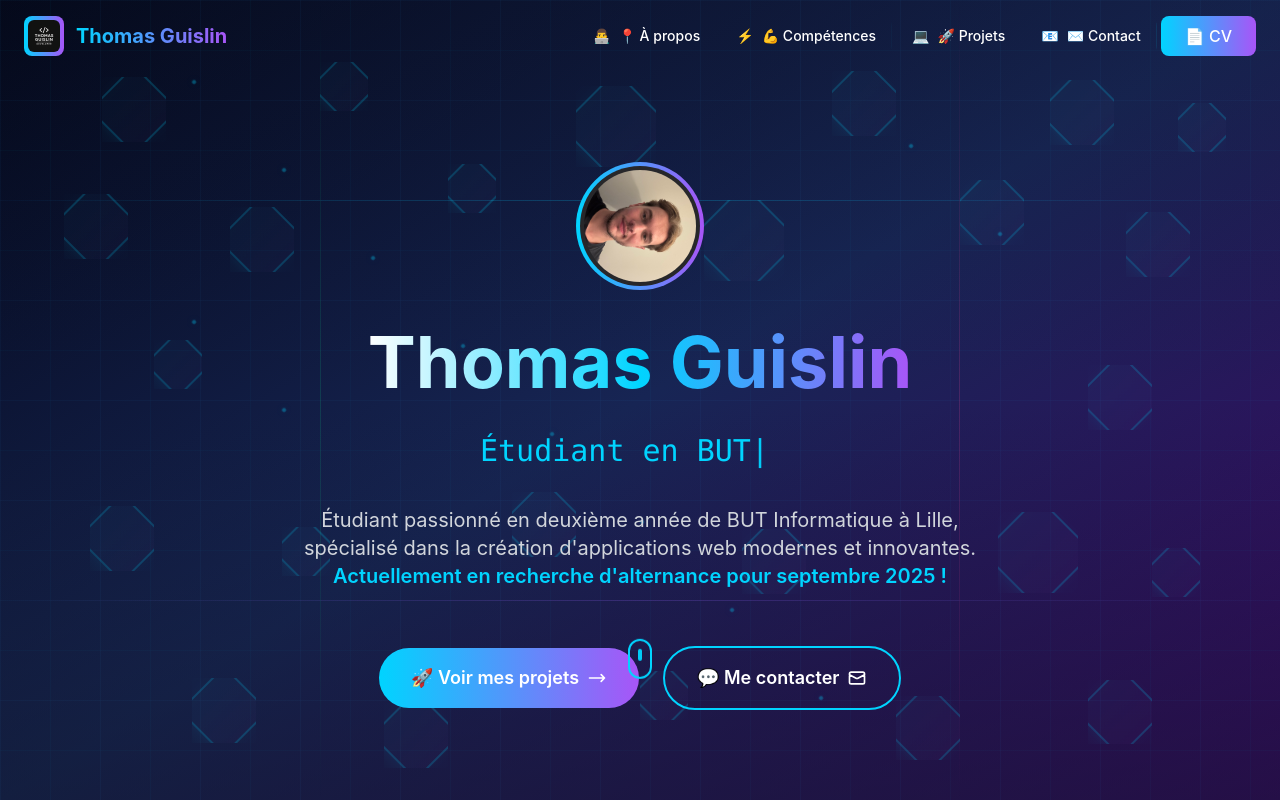
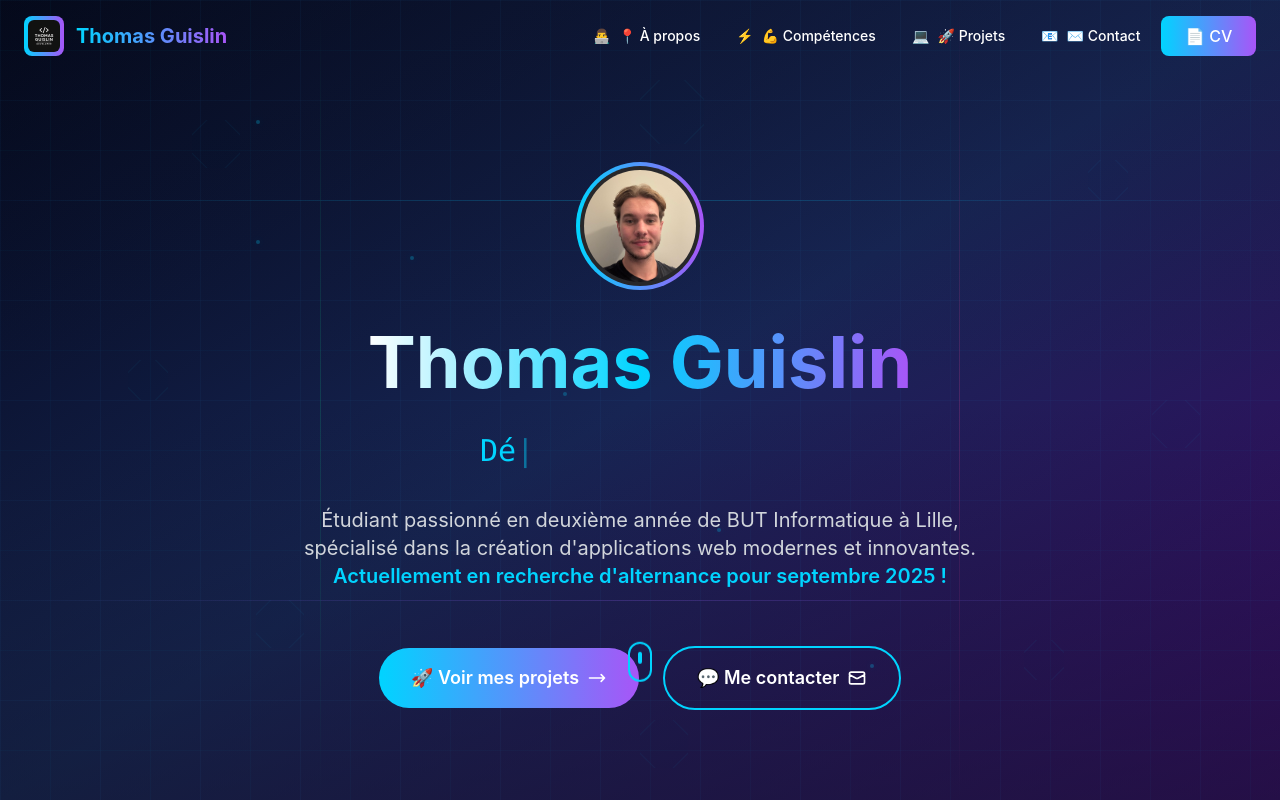
Before and after one commit to Dutax76/portfolio, a Next.js app: page / in a window 1280 px wide. Shown: the top 800 px of the page. Built offline with nearby package versions, Linux system fonts and the light colour scheme.

Commit message:
Optimisation

```diff
--- a/app/components/Hero.tsx
+++ b/app/components/Hero.tsx
@@ -1,13 +1,15 @@
 'use client'
 
-import { useEffect, useState, useRef } from 'react'
+import { useEffect, useState, useRef, useCallback } from 'react'
 
 const Hero = () => {
   const [text, setText] = useState('')
   const [isTyping, setIsTyping] = useState(true)
   const [currentPhrase, setCurrentPhrase] = useState(0)
   const [isClient, setIsClient] = useState(false)
-  const shapesInitialized = useRef(false)
+  const animationRef = useRef<number>()
+  const lastFrameTime = useRef(0)
+  const textProgress = useRef(0)
 
   const phrases = [
     'Développeur Passionné',
@@ -16,101 +18,93 @@ const Hero = () => {
     'Futur Alternant'
   ]
 
-  // Fixed positions for shapes (calculated once)
+  // Réduit le nombre de shapes pour améliorer l'INP (25 → 8)
   const fixedShapes = useRef([
-    // Rangée du haut
-    { left: 8, top: 10, delay: 0, duration: 6, size: 'medium' },
-    { left: 25, top: 8, delay: 0.3, duration: 7, size: 'small' },
-    { left: 45, top: 12, delay: 0.6, duration: 8, size: 'large' },
-    { left: 65, top: 9, delay: 0.9, duration: 6, size: 'medium' },
-    { left: 82, top: 11, delay: 1.2, duration: 7, size: 'medium' },
-    { left: 92, top: 15, delay: 1.5, duration: 8, size: 'small' },
-
-    // Rangée milieu-haut
-    { left: 5, top: 25, delay: 1.8, duration: 6, size: 'medium' },
-    { left: 18, top: 28, delay: 2.1, duration: 7, size: 'medium' },
-    { left: 35, top: 23, delay: 2.4, duration: 8, size: 'small' },
-    { left: 55, top: 27, delay: 2.7, duration: 6, size: 'large' },
-    { left: 75, top: 25, delay: 3, duration: 7, size: 'medium' },
-    { left: 88, top: 29, delay: 3.3, duration: 8, size: 'medium' },
-
-    // Rangée centre (autour du contenu principal - plus espacée)
-    { left: 12, top: 45, delay: 3.6, duration: 6, size: 'small' },
-    { left: 85, top: 48, delay: 3.9, duration: 7, size: 'medium' },
-
-    // Rangée milieu-bas
-    { left: 7, top: 65, delay: 4.2, duration: 8, size: 'medium' },
-    { left: 22, top: 68, delay: 4.5, duration: 6, size: 'small' },
-    { left: 40, top: 63, delay: 4.8, duration: 7, size: 'medium' },
-    { left: 58, top: 67, delay: 5.1, duration: 8, size: 'medium' },
-    { left: 78, top: 65, delay: 5.4, duration: 6, size: 'large' },
-    { left: 90, top: 69, delay: 5.7, duration: 7, size: 'small' },
-
-    // Rangée du bas
-    { left: 15, top: 85, delay: 6, duration: 8, size: 'medium' },
-    { left: 30, top: 88, delay: 6.3, duration: 6, size: 'medium' },
-    { left: 50, top: 84, delay: 6.6, duration: 7, size: 'small' },
-    { left: 70, top: 87, delay: 6.9, duration: 8, size: 'medium' },
-    { left: 85, top: 85, delay: 7.2, duration: 6, size: 'medium' }
+    { left: 15, top: 15, delay: 0, size: 'medium' },
+    { left: 85, top: 20, delay: 0.5, size: 'small' },
+    { left: 10, top: 45, delay: 1, size: 'small' },
+    { left: 90, top: 50, delay: 1.5, size: 'medium' },
+    { left: 20, top: 75, delay: 2, size: 'medium' },
+    { left: 80, top: 80, delay: 2.5, size: 'small' },
+    { left: 50, top: 10, delay: 3, size: 'large' },
+    { left: 50, top: 90, delay: 3.5, size: 'medium' }
   ])
 
-  // Function to get size classes
-  const getSizeClass = (size: string) => {
+  const getSizeClass = useCallback((size: string) => {
     switch (size) {
-      case 'small': return 'w-12 h-12'
-      case 'medium': return 'w-16 h-16'
-      case 'large': return 'w-20 h-20'
-      default: return 'w-16 h-16'
+      case 'small': return 'w-10 h-10'
+      case 'medium': return 'w-12 h-12'
+      case 'large': return 'w-16 h-16'
+      default: return 'w-12 h-12'
     }
-  }
+  }, [])
+
+  // Animation optimisée avec requestAnimationFrame
+  const animate = useCallback((currentTime: number) => {
+    if (currentTime - lastFrameTime.current < 120) { // Limite à ~8fps pour économiser CPU
+      animationRef.current = requestAnimationFrame(animate)
+      return
+    }
+
+    lastFrameTime.current = currentTime
+    const currentPhraseText = phrases[currentPhrase]
+
+    if (isTyping) {
+      if (textProgress.current < currentPhraseText.length) {
+        textProgress.current += 1
+        setText(currentPhraseText.slice(0, Math.floor(textProgress.current)))
+        animationRef.current = requestAnimationFrame(animate)
+      } else {
+        // Pause avant suppression
+        setTimeout(() => setIsTyping(false), 2000)
+      }
+    } else {
+      if (textProgress.current > 0) {
+        textProgress.current -= 0.8 // Suppression plus rapide
+        setText(currentPhraseText.slice(0, Math.floor(textProgress.current)))
+        animationRef.current = requestAnimationFrame(animate)
+      } else {
+        setCurrentPhrase((prev) => (prev + 1) % phrases.length)
+        setIsTyping(true)
+        animationRef.current = requestAnimationFrame(animate)
+      }
+    }
+  }, [isTyping, currentPhrase, phrases])
 
   useEffect(() => {
     setIsClient(true)
-    shapesInitialized.current = true
   }, [])
 
   useEffect(() => {
-    let timeout: NodeJS.Timeout
+    if (isClient) {
+      textProgress.current = 0
+      animationRef.current = requestAnimationFrame(animate)
+    }
 
-    if (isTyping) {
-      if (text.length < phrases[currentPhrase].length) {
-        timeout = setTimeout(() => {
-          setText(phrases[currentPhrase].slice(0, text.length + 1))
-        }, 100)
-      } else {
-        timeout = setTimeout(() => setIsTyping(false), 2000)
-      }
-    } else {
-      if (text.length > 0) {
-        timeout = setTimeout(() => {
-          setText(text.slice(0, -1))
-        }, 50)
-      } else {
-        setCurrentPhrase((prev) => (prev + 1) % phrases.length)
-        setIsTyping(true)
+    return () => {
+      if (animationRef.current) {
+        cancelAnimationFrame(animationRef.current)
       }
     }
-
-    return () => clearTimeout(timeout)
-  }, [text, isTyping, currentPhrase])
+  }, [isClient, animate])
 
   return (
     <section className="min-h-screen flex items-center justify-center relative pt-20">
-      {/* Fixed floating geometric shapes - only render when client is ready */}
-      {isClient && shapesInitialized.current && (
+      {/* Shapes réduites et optimisées */}
+      {isClient && (
         <div className="absolute inset-0 overflow-hidden pointer-events-none">
           {fixedShapes.current.map((shape, i) => (
             <div
               key={i}
-              className="absolute will-change-transform contain-layout opacity-20"
+              className="absolute opacity-15 animate-float-slow"
               style={{
                 left: `${shape.left}%`,
                 top: `${shape.top}%`,
-                animation: `float ${shape.duration}s ease-in-out infinite`,
-                animationDelay: `${shape.delay}s`
+                animationDelay: `${shape.delay}s`,
+                contain: 'layout style paint'
               }}
             >
-              <div className={`${getSizeClass(shape.size)} border-2 border-neon-blue transform rotate-45 bg-gradient-to-r from-neon-blue/10 to-neon-purple/10 shadow-lg shadow-neon-blue/20 will-change-transform`} />
+              <div className={`${getSizeClass(shape.size)} border border-neon-blue/30 rotate-45 bg-neon-blue/5`} />
             </div>
           ))}
         </div>
@@ -118,14 +112,14 @@ const Hero = () => {
 
       <div className="container mx-auto px-6 text-center relative z-10">
         <div className="max-w-4xl mx-auto">
-          {/* Avatar/Logo - TAILLE FIXE */}
+          {/* Avatar - Optimisé */}
           <div className="mb-8 inline-block w-32 h-32">
             <div className="w-full h-full mx-auto rounded-full bg-gradient-to-r from-neon-blue to-neon-purple p-1">
               <div className="w-full h-full rounded-full bg-dark-100 flex items-center justify-center overflow-hidden">
                 <img
                   src="/img/selfie.jpg"
                   alt="Thomas Guislin"
-                  className="w-28 h-28 rounded-full object-cover photo-rotation-fix"
+                  className="w-28 h-28 rounded-full object-cover"
                   loading="eager"
                   width="112"
                   height="112"
@@ -134,26 +128,26 @@ const Hero = () => {
             </div>
           </div>
 
-          {/* Main title - HAUTEUR FIXE */}
+          {/* Titre principal */}
           <div className="mb-6 h-20 flex items-center justify-center">
             <h1 className="text-5xl md:text-7xl font-bold bg-gradient-to-r from-white via-neon-blue to-neon-purple bg-clip-text text-transparent text-center">
               Thomas Guislin
             </h1>
           </div>
 
-          {/* Animated subtitle - HAUTEUR ET LARGEUR FIXES POUR ÉVITER CLS */}
+          {/* Texte animé optimisé */}
           <div className="text-2xl md:text-3xl font-light mb-8 h-12 flex items-center justify-center">
             <div className="min-w-96 text-center">
               <span className="text-neon-blue font-mono">
                 <span className="inline-block min-w-[320px] text-left">
                   {text}
-                  <span className="animate-pulse will-change-opacity">|</span>
+                  <span className="animate-pulse-slow">|</span>
                 </span>
               </span>
             </div>
           </div>
 
-          {/* Description - HAUTEUR FIXE */}
+          {/* Description */}
           <div className="mb-12 max-w-2xl mx-auto">
             <p className="text-lg md:text-xl text-gray-300 leading-relaxed">
               Étudiant passionné en deuxième année de BUT Informatique à Lille,
@@ -165,81 +159,78 @@ const Hero = () => {
             </p>
           </div>
 
-          {/* CTA Buttons - HAUTEUR FIXE */}
+          {/* CTA Buttons optimisés */}
           <div className="flex flex-col sm:flex-row gap-6 justify-center items-center h-20">
             <a
               href="#projects"
-              className="group px-8 py-4 bg-gradient-to-r from-neon-blue to-neon-purple rounded-full font-semibold text-lg hover:shadow-2xl hover:shadow-neon-blue/30 transition-all duration-300 hover:scale-105 flex items-center space-x-2 will-change-transform"
+              className="group px-8 py-4 bg-gradient-to-r from-neon-blue to-neon-purple rounded-full font-semibold text-lg hover:shadow-lg hover:shadow-neon-blue/20 transition-all duration-200 hover:scale-105 flex items-center space-x-2"
             >
               <span>🚀 Voir mes projets</span>
-              <svg className="w-5 h-5 group-hover:translate-x-1 transition-transform will-change-transform" fill="none" stroke="currentColor" viewBox="0 0 24 24">
+              <svg className="w-5 h-5 group-hover:translate-x-1 transition-transform duration-200" fill="none" stroke="currentColor" viewBox="0 0 24 24">
                 <path strokeLinecap="round" strokeLinejoin="round" strokeWidth={2} d="M17 8l4 4m0 0l-4 4m4-4H3" />
               </svg>
             </a>
 
             <a
               href="#contact"
-              className="group px-8 py-4 border-2 border-neon-blue rounded-full font-semibold text-lg hover:bg-neon-blue hover:text-dark-50 transition-all duration-300 hover:scale-105 flex items-center space-x-2 will-change-transform"
+              className="group px-8 py-4 border-2 border-neon-blue rounded-full font-semibold text-lg hover:bg-neon-blue hover:text-dark-50 transition-all duration-200 hover:scale-105 flex items-center space-x-2"
             >
               <span>💬 Me contacter</span>
-              <svg className="w-5 h-5 group-hover:rotate-12 transition-transform will-change-transform" fill="none" stroke="currentColor" viewBox="0 0 24 24">
+              <svg className="w-5 h-5 group-hover:rotate-12 transition-transform duration-200" fill="none" stroke="currentColor" viewBox="0 0 24 24">
                 <path strokeLinecap="round" strokeLinejoin="round" strokeWidth={2} d="M3 8l7.89 4.26a2 2 0 002.22 0L21 8M5 19h14a2 2 0 002-2V7a2 2 0 00-2-2H5a2 2 0 00-2 2v10a2 2 0 002 2z" />
               </svg>
             </a>
           </div>
 
-          {/* Scroll indicator - POSITION FIXE */}
-          <div className="absolute bottom-8 left-1/2 w-6 h-10 will-change-transform" style={{transform: 'translateX(-50%)'}}>
-            <div className="w-full h-full border-2 border-neon-blue rounded-full flex justify-center will-change-transform" style={{animation: 'bounce 1s infinite'}}>
-              <div className="w-1 h-3 bg-neon-blue rounded-full mt-2 will-change-opacity" style={{animation: 'pulse 2s cubic-bezier(0.4, 0, 0.6, 1) infinite'}} />
+          {/* Scroll indicator simplifié */}
+          <div className="absolute bottom-8 left-1/2 transform -translate-x-1/2">
+            <div className="w-6 h-10 border-2 border-neon-blue rounded-full flex justify-center animate-bounce-slow">
+              <div className="w-1 h-3 bg-neon-blue rounded-full mt-2" />
             </div>
           </div>
         </div>
       </div>
 
-      {/* Styles CSS optimisés */}
+      {/* Styles CSS optimisés pour INP */}
       <style jsx>{`
-        /* Correction de rotation pour la photo */
-        .photo-rotation-fix {
-          transform: rotate(90deg);
+        /* Animations lentes pour économiser CPU */
+        .animate-float-slow {
+          animation: float 8s ease-in-out infinite;
         }
 
-        /* Optimisation pour éviter les décalages CLS */
-        .contain-layout {
-          contain: layout style paint;
+        .animate-pulse-slow {
+          animation: pulse 2s ease-in-out infinite;
         }
 
-        .will-change-transform {
-          will-change: transform;
+        .animate-bounce-slow {
+          animation: bounce 3s ease-in-out infinite;
         }
 
-        .will-change-opacity {
-          will-change: opacity;
-        }
-
-        /* Animation float optimisée */
+        /* Animation float économe */
         @keyframes float {
           0%, 100% {
             transform: translateY(0px);
           }
           50% {
-            transform: translateY(-20px);
+            transform: translateY(-15px);
           }
         }
 
-        /* Optimisation des animations de base */
+        @keyframes pulse {
+          0%, 100% { opacity: 1; }
+          50% { opacity: 0.3; }
+        }
+
         @keyframes bounce {
           0%, 100% {
-            transform: translateY(-25%);
-            animation-timing-function: cubic-bezier(0.8, 0, 1, 1);
+            transform: translateY(0);
           }
           50% {
-            transform: none;
-            animation-timing-function: cubic-bezier(0, 0, 0.2, 1);
+            transform: translateY(-10px);
           }
         }
 
-        /* Media queries pour la responsivité sans décalage */
+        /* Media queries responsives */
         @media (max-width: 768px) {
           .min-w-96 {
             min-width: 280px;
@@ -249,9 +240,16 @@ const Hero = () => {
             min-width: 250px !important;
           }
         }
+
+        /* Optimisation pour les devices avec peu de ressources */
+        @media (max-resolution: 1.5dppx) {
+          .animate-float-slow {
+            animation: none;
+          }
+        }
       `}</style>
     </section>
   )
-}
+  }
 
 export default Hero
--- a/app/globals.css
+++ b/app/globals.css
@@ -38,7 +38,7 @@ body {
   justify-content: center;
 }
 
-/* Optimisations pour réduire les décalages CLS */
+/* Optimisations INP - Réduction des animations coûteuses */
 .will-change-transform {
   will-change: transform;
 }
@@ -51,7 +51,7 @@ body {
   will-change: opacity;
 }
 
-/* Containment pour les animations */
+/* Containment amélioré pour les performances */
 .animate-pulse,
 .animate-ping,
 .animate-bounce {
@@ -59,40 +59,16 @@ body {
   will-change: transform, opacity;
 }
 
-/* Optimisation des éléments animés */
+/* Optimisation légère des éléments animés */
 [class*="animate-"] {
   contain: layout style paint;
-  will-change: transform;
 }
 
-/* Forcer l'accélération matérielle pour les transformations */
+/* GPU acceleration uniquement pour les transformations importantes */
 .transform,
 [style*="transform"] {
   will-change: transform;
   backface-visibility: hidden;
-  perspective: 1000px;
-}
-
-/* Animation des particules */
-@keyframes particle {
-  0% {
-    transform: translateY(100vh) rotate(0deg);
-    opacity: 0;
-  }
-  10% {
-    opacity: 0.2;
-  }
-  90% {
-    opacity: 0.2;
-  }
-  100% {
-    transform: translateY(-100vh) rotate(360deg);
-    opacity: 0;
-  }
-}
-
-.animate-particle {
-  animation: particle 20s linear infinite;
 }
 
 .glass-effect {
@@ -105,15 +81,13 @@ body {
   box-shadow:
     0 0 5px var(--neon-blue),
     0 0 10px var(--neon-blue),
-    0 0 15px var(--neon-blue),
-    0 0 20px var(--neon-blue);
+    0 0 15px var(--neon-blue);
 }
 
 .text-glow {
   text-shadow:
     0 0 5px var(--neon-blue),
-    0 0 10px var(--neon-blue),
-    0 0 15px var(--neon-blue);
+    0 0 10px var(--neon-blue);
 }
 
 .cyber-border {
@@ -125,6 +99,7 @@ body {
   mask-composite: subtract;
 }
 
+/* Animation hologram supprimée pour améliorer INP */
 .hologram {
   background: linear-gradient(
     45deg,
@@ -134,29 +109,21 @@ body {
     rgba(236, 72, 153, 0.1) 75%,
     rgba(0, 212, 255, 0.1) 100%
   );
-  background-size: 400% 400%;
-  animation: hologram 4s ease-in-out infinite;
-  will-change: background-position;
+  /* Animation supprimée pour performances */
   contain: layout style paint;
-}
-
-@keyframes hologram {
-  0%, 100% { background-position: 0% 50%; }
-  50% { background-position: 100% 50%; }
 }
 
 .floating-card {
   transform: translateY(0);
-  transition: all 0.3s ease;
-  will-change: transform;
+  transition: transform 0.2s ease; /* Réduit de 0.3s à 0.2s */
   contain: layout style paint;
 }
 
 .floating-card:hover {
-  transform: translateY(-10px);
+  transform: translateY(-8px); /* Réduit de -10px à -8px */
   box-shadow:
-    0 20px 40px rgba(0, 212, 255, 0.3),
-    0 0 30px rgba(0, 212, 255, 0.2);
+    0 15px 30px rgba(0, 212, 255, 0.2), /* Réduit l'intensité */
+    0 0 20px rgba(0, 212, 255, 0.1);
 }
 
 /* Scrollbar styling */
@@ -190,32 +157,31 @@ body {
 }
 
 .animate-fadeInUp {
-  animation: fadeInUp 0.8s ease-out;
-  will-change: transform, opacity;
+  animation: fadeInUp 0.6s ease-out; /* Réduit de 0.8s à 0.6s */
   contain: layout style paint;
 }
 
 /* Transition optimisée pour éviter les flashes */
 .smooth-transition {
-  transition: opacity 0.5s ease-in-out;
+  transition: opacity 0.3s ease-in-out; /* Réduit de 0.5s à 0.3s */
   will-change: opacity;
 }
 
-/* Optimisations spécifiques pour les particules */
+/* Optimisations spécifiques pour les particules - SUPPRIMÉES */
 .particle-container {
   contain: layout style paint;
-  will-change: transform;
+  will-change: auto; /* Changé de transform à auto */
 }
 
 /* Optimisation pour les éléments avec des bordures animées */
 .animate-border {
-  will-change: border-color;
+  will-change: auto; /* Changé de border-color à auto */
   contain: layout style paint;
 }
 
-/* Optimisation pour les gradients animés */
+/* Optimisation pour les gradients animés - SUPPRIMÉE */
 .animate-gradient {
-  will-change: background-position;
+  will-change: auto; /* Changé de background-position à auto */
   contain: layout style paint;
 }
 
@@ -238,14 +204,35 @@ img {
   backface-visibility: hidden;
 }
 
-/* Optimisation des animations complexes */
+/* Optimisation pour reduced motion */
 @media (prefers-reduced-motion: reduce) {
   .animate-pulse,
   .animate-ping,
   .animate-bounce,
-  .animate-particle,
+  .animate-fadeInUp,
   [class*="animate-"] {
     animation: none !important;
+  }
+
+  .floating-card {
+    transition: none !important;
+  }
+
+  .smooth-transition {
+    transition: none !important;
+  }
+}
+
+/* Optimisation pour les écrans basse résolution */
+@media (max-resolution: 1.5dppx) {
+  .neon-glow,
+  .text-glow {
+    box-shadow: none;
+    text-shadow: none;
+  }
+
+  .floating-card:hover {
+    box-shadow: 0 5px 15px rgba(0, 212, 255, 0.1);
   }
 }
 
@@ -253,3 +240,20 @@ img {
 section {
   contain: layout style;
 }
+
+/* Optimisation spécifique pour l'INP */
+button, a, [role="button"] {
+  contain: layout style;
+  will-change: auto;
+}
+
+/* Performance optimizations */
+.gpu-accelerated {
+  transform: translateZ(0);
+  will-change: transform;
+}
+
+/* Reduced shadow complexity */
+.simple-shadow {
+  box-shadow: 0 4px 8px rgba(0, 0, 0, 0.1);
+}
--- a/app/page.tsx
+++ b/app/page.tsx
@@ -9,23 +9,9 @@ import Projects from './components/Projects'
 import Contact from './components/Contact'
 
 export default function Home() {
-  const [glitchEffect, setGlitchEffect] = useState(false)
-
-  // Effet de glitch aléatoire optimisé
-  useEffect(() => {
-    const glitchInterval = setInterval(() => {
-      if (Math.random() < 0.05) {
-        setGlitchEffect(true)
-        setTimeout(() => setGlitchEffect(false), 100)
-      }
-    }, 5000)
-
-    return () => clearInterval(glitchInterval)
-  }, [])
-
   return (
-    <main className={`min-h-screen relative overflow-hidden ${glitchEffect ? 'animate-pulse' : ''}`}>
-      {/* Background stylé mais optimisé */}
+    <main className="min-h-screen relative overflow-hidden">
+      {/* Background stylé mais optimisé pour INP */}
       <div className="fixed inset-0 pointer-events-none">
         {/* Gradient de base */}
         <div className="absolute inset-0 bg-gradient-to-br from-slate-950 via-blue-950 to-purple-950" />
@@ -33,7 +19,7 @@ export default function Home() {
         {/* Overlay avec texture */}
         <div className="absolute inset-0 bg-gradient-to-t from-slate-900/50 via-transparent to-slate-900/20" />
 
-        {/* Grille cyber */}
+        {/* Grille cyber statique (plus de mouvement) */}
         <div
           className="absolute inset-0 opacity-15"
           style={{
@@ -47,22 +33,23 @@ export default function Home() {
           }}
         />
 
-        {/* Points lumineux statiques */}
+        {/* Points lumineux réduits et statiques (12 → 6) */}
         <div className="absolute inset-0">
-          {[...Array(12)].map((_, i) => (
+          {[...Array(6)].map((_, i) => (
             <div
               key={i}
-              className="absolute w-1 h-1 bg-neon-blue rounded-full opacity-30"
+              className="absolute w-1 h-1 bg-neon-blue rounded-full opacity-25"
               style={{
-                left: `${15 + (i * 7) % 70}%`,
-                top: `${10 + (i * 11) % 80}%`,
-                boxShadow: '0 0 10px rgba(0, 212, 255, 0.5)'
+                left: `${20 + (i * 12) % 60}%`,
+                top: `${15 + (i * 17) % 70}%`,
+                boxShadow: '0 0 8px rgba(0, 212, 255, 0.4)',
+                contain: 'layout style paint'
               }}
             />
           ))}
         </div>
 
-        {/* Lignes de circuit subtiles */}
+        {/* Lignes de circuit subtiles et statiques */}
         <div className="absolute inset-0 opacity-20">
           <div className="absolute top-1/4 left-0 w-full h-px bg-gradient-to-r from-transparent via-neon-blue to-transparent" />
           <div className="absolute top-3/4 left-0 w-full h-px bg-gradient-to-r from-transparent via-neon-purple to-transparent" />
@@ -81,35 +68,21 @@ export default function Home() {
         <Contact />
       </div>
 
-      {/* Styles optimisés */}
+      {/* Styles simplifiés - suppression de toutes les animations coûteuses */}
       <style jsx>{`
-        /* Animation glitch simplifiée */
-        .animate-pulse {
-          animation: pulse 1s ease-in-out 1;
-        }
+        /* Plus d'animations pour économiser l'INP */
 
-        @keyframes pulse {
-          0%, 100% {
-            opacity: 1;
-          }
-          50% {
-            opacity: 0.95;
+        /* Media queries pour les performances */
+        @media (max-resolution: 1.5dppx) {
+          .bg-neon-blue {
+            box-shadow: none;
           }
         }
 
-        /* Subtle glow pour les points */
-        .w-1.h-1.bg-neon-blue {
-          animation: glow 3s ease-in-out infinite alternate;
-        }
-
-        @keyframes glow {
-          from {
-            opacity: 0.3;
-            transform: scale(1);
-          }
-          to {
-            opacity: 0.6;
-            transform: scale(1.2);
+        @media (prefers-reduced-motion: reduce) {
+          * {
+            animation: none !important;
+            transition: none !important;
           }
         }
       `}</style>
```
